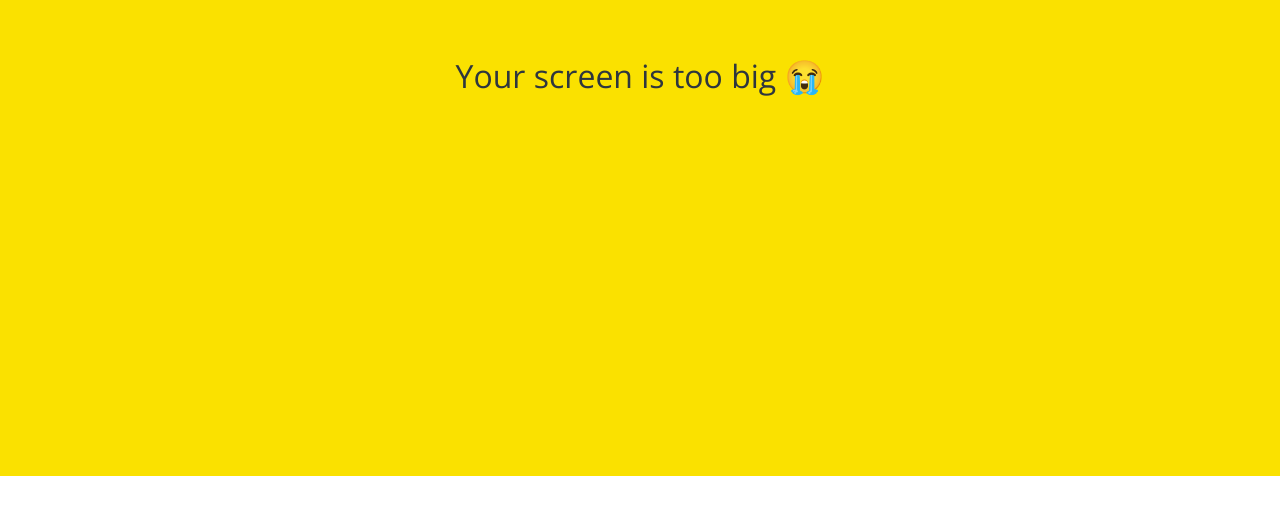
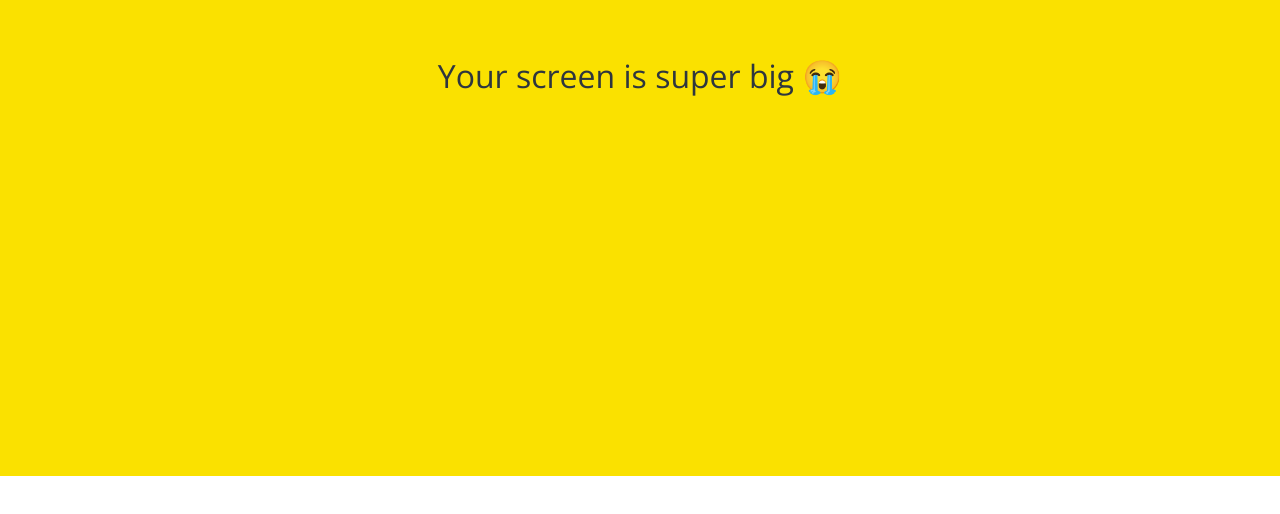
Before and after one commit to Hosio123/kokoa-clone-2022, a plain HTML site: page friends.html in a window 1280 px wide. Shown: the part 324-838 px from the top of the page. Drawn offline with nearby package versions, Linux system fonts and the light colour scheme.

Commit message:
too -> super

```diff
--- a/friends.html
+++ b/friends.html
@@ -107,7 +107,7 @@
     </div>
 
     <div id="no-mobile">
-      <span>Your screen is too big 😭</span>
+      <span>Your screen is super big 😭</span>
     </div>
 
     <script
```
